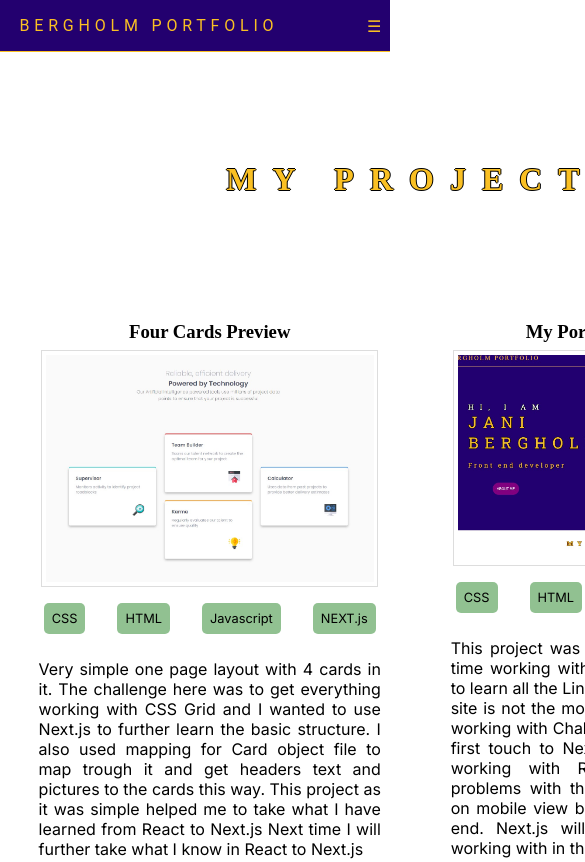
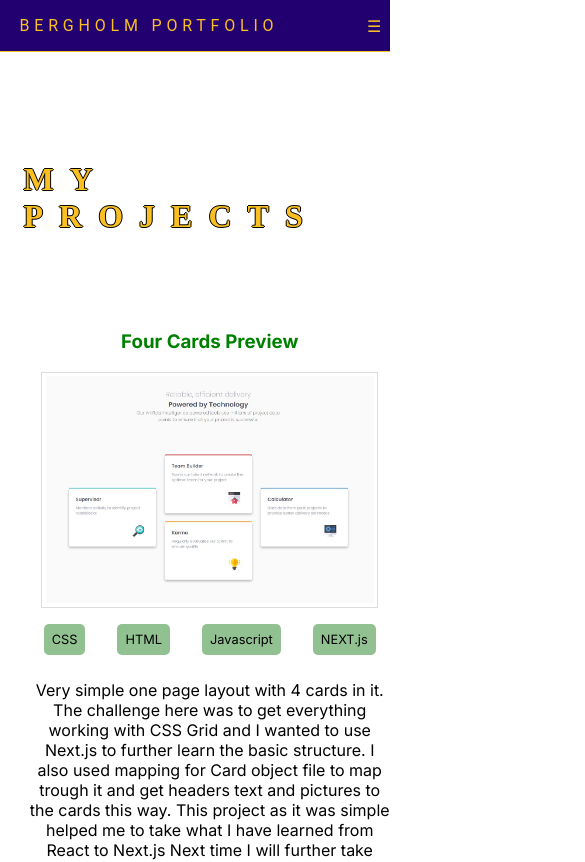
Before and after one commit to Jani-B/portfolio_website, a Next.js app: page /projects in a window 390 px wide. Shown: the top 862 px of the page, 585 px wide, since content can reach past the window. Built offline with nearby package versions, Linux system fonts and the light colour scheme.

Commit message:
fixed project page resize problem

```diff
--- a/src/app/projects/page.js
+++ b/src/app/projects/page.js
@@ -12,11 +12,11 @@ export default function About() {
       </nav>
 
       <div className={styles.projects}>
-        <h1>My Projects</h1>
+        <h1 className={styles.h1}>My Projects</h1>
 
         {cardInfo.map((info) => (
-          <div key={info.cardId} className={styles.project}>
-            <h3>{info.cardHeader}</h3>
+          <div className={styles.myProject} key={info.cardId}>
+            <h3 className={styles.test}>{info.cardHeader}</h3>
             <Link href={info.webpage}>
               <Image
                 className={styles.image}
--- a/src/app/projects/page.module.css
+++ b/src/app/projects/page.module.css
@@ -7,10 +7,10 @@
   /*box-shadow: -1px -1px 3px #888888;*/
   display: grid;
   grid-template-columns: 1fr 1fr 1fr;
-  grid-gap: 1rem;
+  gap: 2px;
 }
 
-.projects h1 {
+.h1 {
   color: #fac023;
   font-family: "Roboto Slab", serif;
   text-transform: uppercase;
@@ -24,7 +24,7 @@
   padding-bottom: 3rem;
 }
 
-.project {
+.myProject {
   grid-column: span 1;
   padding: 1rem;
   text-align: center;
@@ -77,30 +77,27 @@
   margin-top: 1rem;
 }
 
-@media only screen and (max-width: 1250px) {
+@media (max-width: 1250px) {
   .projects {
     grid-template-columns: 1fr 1fr;
   }
 
-  .projects h1 {
+  .h1 {
     grid-column: span 2;
-  }
-
-  .project {
-    grid-column: 1fr;
   }
 }
 
-@media only screen and (max-width: 800px) {
+@media (max-width: 950px) {
   .projects {
     grid-template-columns: 1fr;
-  }
-  .projects h1 {
-    grid-column: 1fr;
-    text-align: center;
+    gap: 0px;
   }
 
-  .project {
-    grid-column: 1fr;
+  .h1 {
+    grid-column: span 1;
+  }
+
+  .test {
+    color: green;
   }
 }
```
